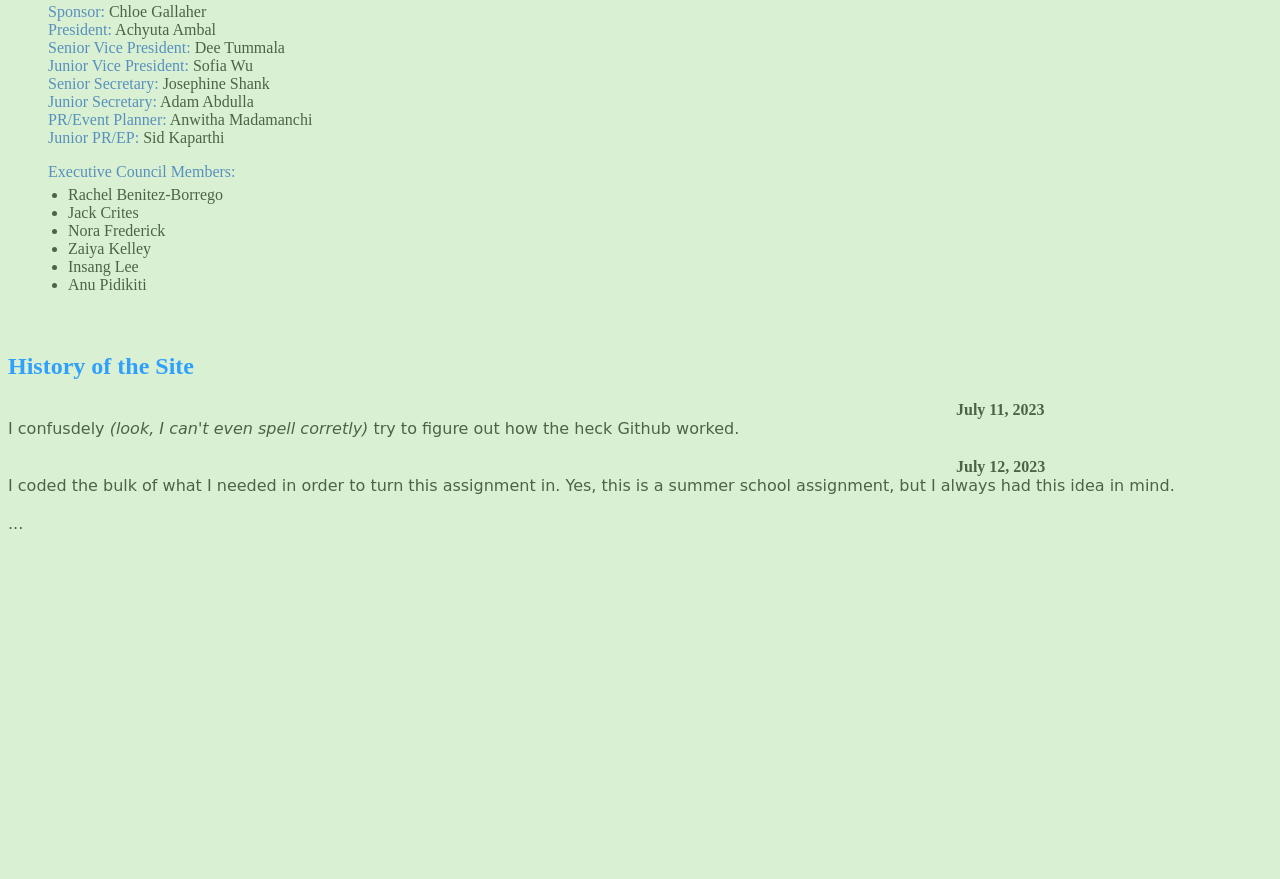
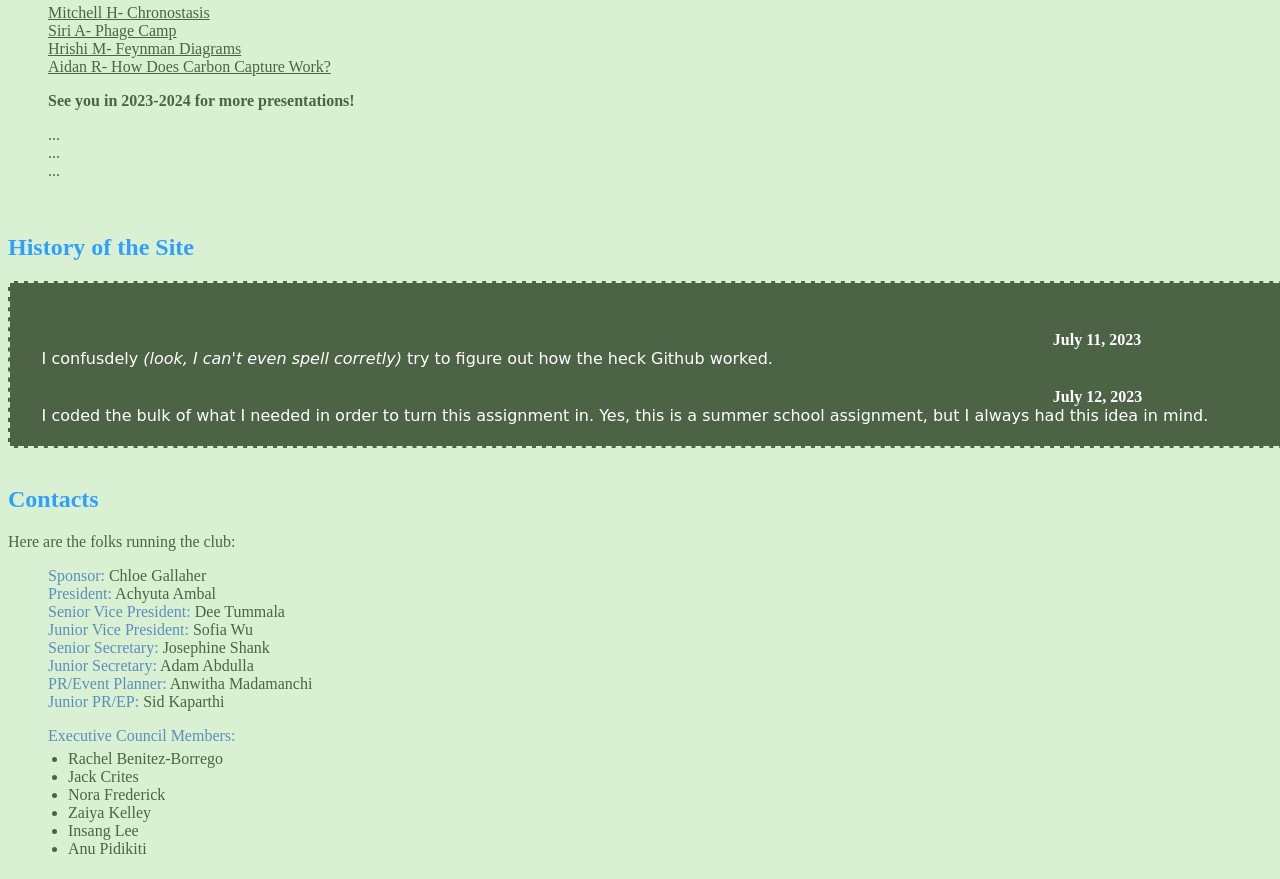
Before and after one commit to wus5285/wus5285.github.io, a plain HTML site: page index.html in a window 1280 px wide. Shown: the part 1216-2095 px from the top of the page. Before the commit the page ends 1765 px from the top, so only its background shows below. Drawn offline with Linux system fonts and the light colour scheme.

Commit message:
Update index.html

```diff
--- a/index.html
+++ b/index.html
@@ -2,12 +2,15 @@
 <!--https://docs.github.com/en/pages/getting-started-with-github-pages/creating-a-github-pages-site-->
 <!--https://learn.coderslang.com/0110-how-to-create-multiple-pages-in-html/-->
 <!--Gallery of versions, color coded, difficulty level, hover over appears summary-->
+<!--List of GIFs I want to use:
+https://cdn.pixabay.com/animation/2023/04/20/06/45/06-45-08-258_512.gif-->
 <hmtl>
   <head>
     <meta charset="uft-8">
     <title>Parkway West High Beta Chi Pi Club (UNOFFICIAL)</title>
   </head>
   <body>
+    <img id="star-gif"src="https://media0.giphy.com/media/RXDIL71RzO2rcQ9FAM/giphy.gif?cid=6c09b9527f53qgxx7z4k79xlxbdu3we36ojrix0rp0xx8jml&ep=v1_stickers_related&rid=giphy.gif&ct=s" alt="Some yellow animated stars with cute face on it twinkling.">
     <h1>Beta Chi Pi</h1>
     <br>
 
@@ -44,6 +47,20 @@
     </ul>
 
     <br>
+    <h2>History of the Site</h2>
+    <div id="float-test">
+    <p><div class="diary"><span class="date2">July 11, 2023</span> <br>I confusdely <i>(look, I can't even spell corretly)</i> try to figure out how the heck Github worked.
+    <br><br>
+    <span class="date2">July 12, 2023</span> <br>I coded the bulk of what I needed in order to turn this assignment in. Yes, this is a summer school assignment, but I always had this idea in mind.
+    <br><br>
+    <span class="date2">July 13, 2023</span> <br>It's about time that I wrap things up. nnnn
+    <br><br>
+    ...
+    </div>
+    </p>
+    </div>
+
+    <br>
     <h2>Contacts</h2>
     <p>
         Here are the folks running the club:
@@ -69,16 +86,9 @@
             </div>
         </ul>
     </p>
-    <br>
 
-    <h2>History of the Site</h2>
-    <p><div class="diary"><span class="date2">July 11, 2023</span> <br>I confusdely <i>(look, I can't even spell corretly)</i> try to figure out how the heck Github worked.
-    <br><br>
-    <span class="date2">July 12, 2023</span> <br>I coded the bulk of what I needed in order to turn this assignment in. Yes, this is a summer school assignment, but I always had this idea in mind.
-    <br><br>
-    ...
-    </div>
-    </p>
+
+
   </body>
   <style>
   /*HOLY COLOR SHEET: https://www.w3schools.com/colors/colors_names.asp*/
@@ -149,19 +159,35 @@
        font-weight:bold;
        //color:rgb(87, 144, 189);
        position:relative;
-       left:75%;
-       //padding:10%;
+       left:80%;
        font-family:serif;
     }
     .diary
     {
         font-family:cursive;
         height:px;
+        color:white;
     }
     .list
     {
         list-style-type: none;
     }
+    #float-test
+    {
+        /*float:right;
+        width:30%;
+        margin:10%;
+        //it was a success!
+        */
+        width:100%;
+        height:100px;
+        overflow-y: auto;
+        overflow-x: hidden;
+        background-color:rgb(77, 99, 70);
+        padding:2.5%;
+        border: 2px dashed rgb(218, 240, 211)
+    }
+
 
   </stlye>
 </hmtl>
```
